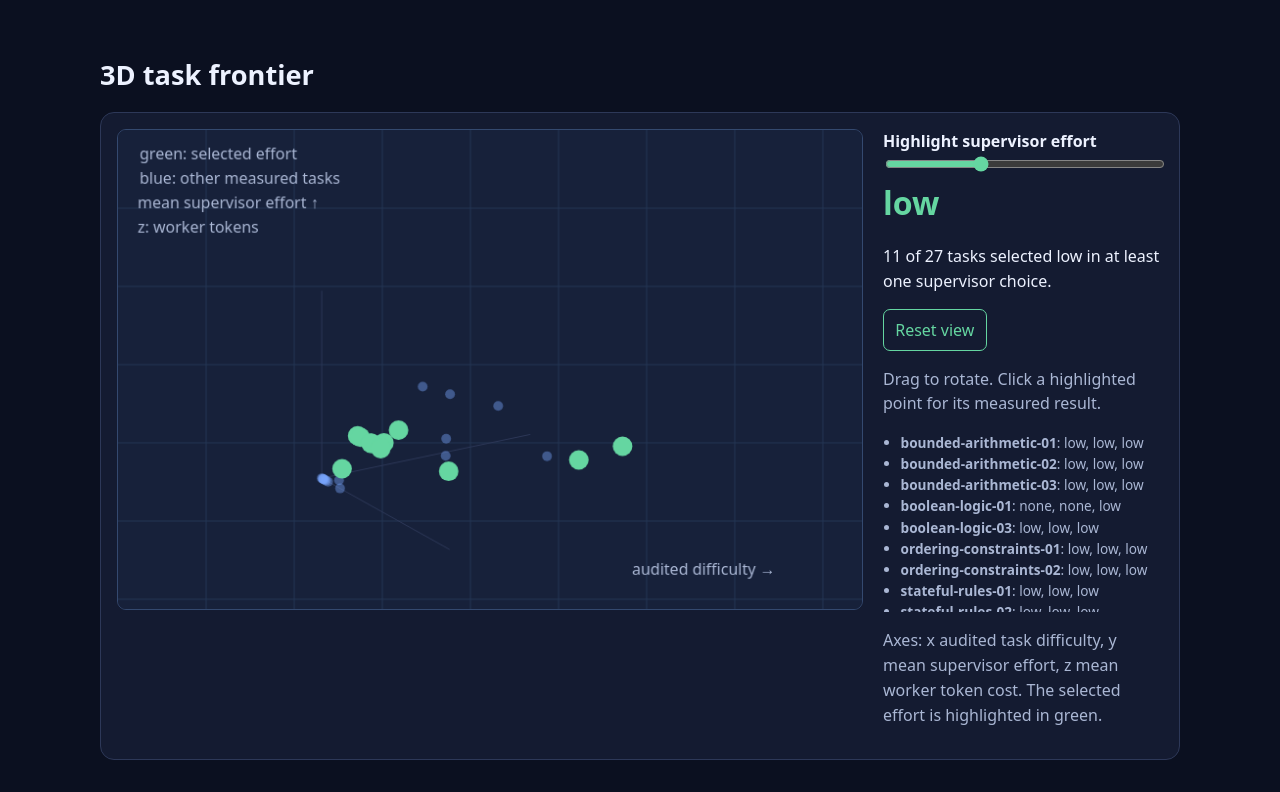
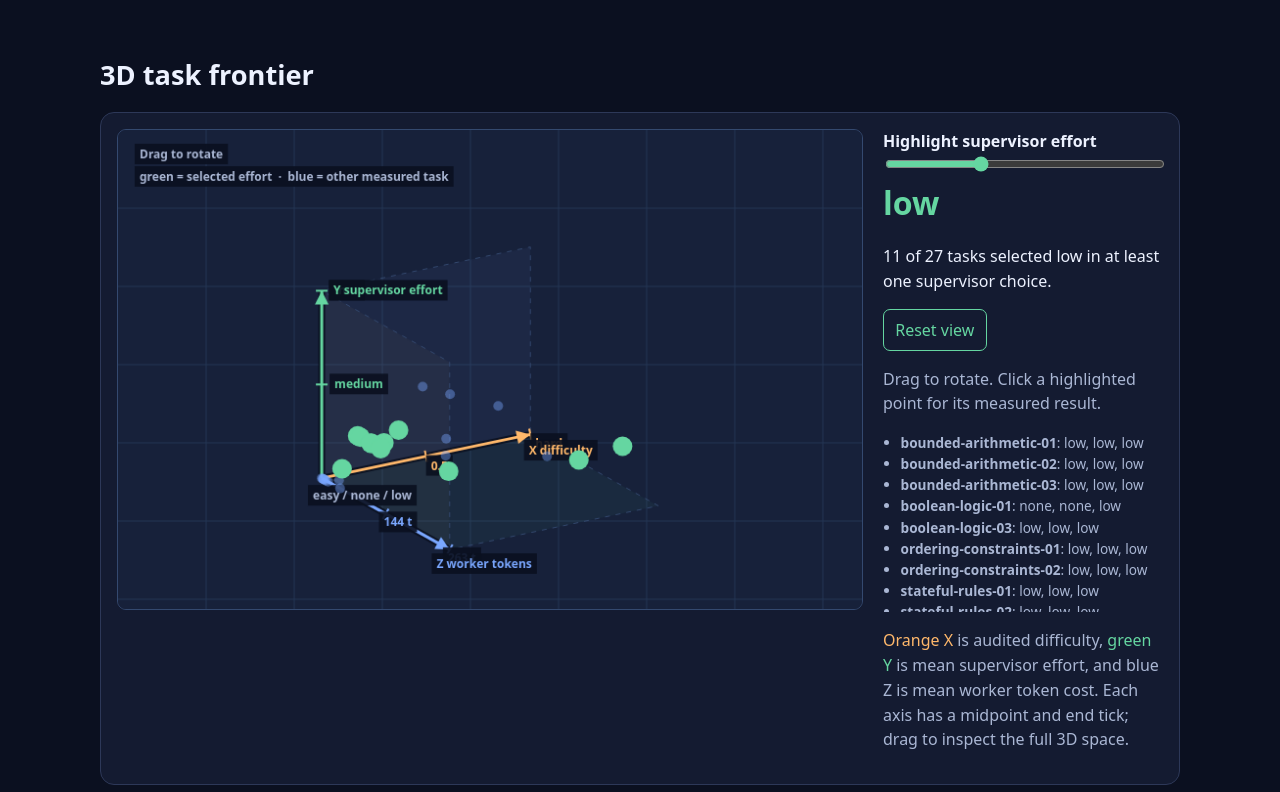
Before and after one commit to AISidesKicks/join-cheaperuh-party, a website: page docs/index.html in a window 1280 px wide. Shown: the part 1748-2540 px from the top of the page. Drawn offline with Linux system fonts and the light colour scheme.

Commit message:
fix(web): draw readable frontier axes

```diff
--- a/docs/dashboard.js
+++ b/docs/dashboard.js
@@ -18,6 +18,7 @@ function renderFrontier(data, audit) {
   const tokenValues = supervisorTasks.map((task) => task.meanTokens);
   const minTokens = Math.min(...tokenValues);
   const maxTokens = Math.max(...tokenValues);
+  const formatTokenTick = (value) => value >= 1000 ? `${(value / 1000).toFixed(1)}k` : `${Math.round(value)} t`;
   const points = supervisorTasks.map((task) => ({
     ...task,
     difficulty: auditByTask.get(task.taskId)?.difficulty ?? 0,
@@ -44,28 +45,91 @@ function renderFrontier(data, audit) {
 
   function draw() {
     const effort = selectedEffort();
+    const origin = project(-0.5, -0.5, -0.5);
+    const xEnd = project(0.5, -0.5, -0.5);
+    const yEnd = project(-0.5, 0.5, -0.5);
+    const zEnd = project(-0.5, -0.5, 0.5);
+    const xyEnd = project(0.5, 0.5, -0.5);
+    const xzEnd = project(0.5, -0.5, 0.5);
+    const yzEnd = project(-0.5, 0.5, 0.5);
+    const drawPlane = (corners, color) => {
+      context.fillStyle = color;
+      context.beginPath();
+      context.moveTo(...corners[0]);
+      corners.slice(1).forEach((corner) => context.lineTo(...corner));
+      context.closePath();
+      context.fill();
+      context.strokeStyle = "#34496f";
+      context.lineWidth = 1;
+      context.setLineDash([5, 6]);
+      context.stroke();
+      context.setLineDash([]);
+    };
+    const label = (text, x, y, color = "#edf2ff") => {
+      context.save();
+      context.font = "600 12px system-ui";
+      const width = context.measureText(text).width;
+      context.fillStyle = "rgba(11, 16, 32, .9)";
+      context.fillRect(x - 5, y - 15, width + 10, 21);
+      context.fillStyle = color;
+      context.fillText(text, x, y);
+      context.restore();
+    };
+    const drawAxis = (end, color, title, middle, endTick) => {
+      const dx = end[0] - origin[0];
+      const dy = end[1] - origin[1];
+      const length = Math.hypot(dx, dy) || 1;
+      const nx = dx / length;
+      const ny = dy / length;
+      const px = -ny;
+      const py = nx;
+      context.strokeStyle = "rgba(11, 16, 32, .9)";
+      context.lineWidth = 7;
+      context.beginPath();
+      context.moveTo(...origin);
+      context.lineTo(...end);
+      context.stroke();
+      context.strokeStyle = color;
+      context.lineWidth = 3;
+      context.beginPath();
+      context.moveTo(...origin);
+      context.lineTo(...end);
+      context.stroke();
+      context.fillStyle = color;
+      context.beginPath();
+      context.moveTo(end[0], end[1]);
+      context.lineTo(end[0] - nx * 14 + px * 7, end[1] - ny * 14 + py * 7);
+      context.lineTo(end[0] - nx * 14 - px * 7, end[1] - ny * 14 - py * 7);
+      context.closePath();
+      context.fill();
+      [[0.5, middle], [1, endTick]].forEach(([position, tick]) => {
+        const x = origin[0] + dx * position;
+        const y = origin[1] + dy * position;
+        context.strokeStyle = color;
+        context.lineWidth = 2;
+        context.beginPath();
+        context.moveTo(x - px * 6, y - py * 6);
+        context.lineTo(x + px * 6, y + py * 6);
+        context.stroke();
+        label(tick, x + px * 10 + 3, y + py * 10 + 4, color);
+      });
+      label(title, end[0] + px * 17 - 5, end[1] + py * 17 + 4, color);
+    };
     context.fillStyle = "#17213a";
     context.fillRect(0, 0, canvas.width, canvas.height);
     context.strokeStyle = "#253755";
     context.lineWidth = 1;
     for (let step = 90; step < canvas.width; step += 90) { context.beginPath(); context.moveTo(step, 0); context.lineTo(step, canvas.height); context.stroke(); }
     for (let step = 80; step < canvas.height; step += 80) { context.beginPath(); context.moveTo(0, step); context.lineTo(canvas.width, step); context.stroke(); }
-    context.fillStyle = "#aab7d4";
-    context.font = "16px system-ui";
-    context.fillText("green: selected effort", 22, 30);
-    context.fillText("blue: other measured tasks", 22, 55);
-    context.fillText("audited difficulty →", 525, 455);
-    context.fillText("mean supervisor effort ↑", 20, 80);
-    context.fillText("z: worker tokens", 20, 105);
-    const origin = project(-0.5, -0.5, -0.5);
-    [[0.5, -0.5, -0.5], [-0.5, 0.5, -0.5], [-0.5, -0.5, 0.5]].forEach((axis) => {
-      const end = project(...axis);
-      context.strokeStyle = "#2d3858";
-      context.beginPath();
-      context.moveTo(...origin);
-      context.lineTo(...end);
-      context.stroke();
-    });
+    drawPlane([origin, xEnd, xyEnd, yEnd], "rgba(122, 167, 255, .055)");
+    drawPlane([origin, xEnd, xzEnd, zEnd], "rgba(101, 214, 161, .045)");
+    drawPlane([origin, yEnd, yzEnd, zEnd], "rgba(255, 184, 107, .035)");
+    label("Drag to rotate", 22, 29, "#aab7d4");
+    label("green = selected effort  ·  blue = other measured task", 22, 52, "#aab7d4");
+    drawAxis(xEnd, "#ffb86b", "X difficulty", "0.5", "hard");
+    drawAxis(yEnd, "#65d6a1", "Y supervisor effort", "medium", "max");
+    drawAxis(zEnd, "#7aa7ff", "Z worker tokens", formatTokenTick((minTokens + maxTokens) / 2), formatTokenTick(maxTokens));
+    label("easy / none / low", origin[0] - 9, origin[1] + 22, "#aab7d4");
     projectedPoints = points.map((task) => {
       const [x, y, depth] = project(task.difficulty - 0.5, task.effort - 0.5, task.tokenCost - 0.5);
       return { task, x, y, depth, matches: task.selectedEfforts.includes(effort) };
--- a/docs/index.html
+++ b/docs/index.html
@@ -3,7 +3,7 @@
 <head>
   <meta charset="UTF-8">
   <meta name="viewport" content="width=device-width, initial-scale=1.0">
-  <meta name="cheaperuh-build" content="2026.09.12-effort-audit.4">
+  <meta name="cheaperuh-build" content="2026.09.12-effort-audit.5">
   <title>Join cheaperuh party - reasoning router</title>
   <style>
     :root { --bg:#0b1020; --surface:#141b31; --fg:#edf2ff; --muted:#aab7d4; --accent:#65d6a1; --blue:#7aa7ff; --orange:#ffb86b; --border:#2d3858; }
@@ -30,7 +30,7 @@
 
     <section><h2>Measured three-arm comparison</h2><p class="note">Each strategy made 243 canonical worker attempts. Cost includes the supervisor's own selection calls where applicable.</p><div class="table-wrap"><table><thead><tr><th>Strategy</th><th>Verified</th><th>Worker tokens</th><th>Worker cost</th><th>Supervisor cost</th><th>Combined cost</th></tr></thead><tbody id="strategyRows"></tbody></table></div></section>
 
-    <section><h2>3D task frontier</h2><div class="explorer"><canvas id="frontier" width="760" height="490" tabindex="0" role="img" aria-label="Measured interactive 3D task frontier. Drag to rotate and click a point for task details."></canvas><div><label for="effort">Highlight supervisor effort</label><input id="effort" type="range" min="0" max="6" value="2" step="1" aria-describedby="frontierStatus"><div class="readout" id="effortValue">low</div><p id="frontierStatus" role="status">Loading measured task data.</p><button id="resetFrontier" type="button">Reset view</button><p class="note" id="frontierDetail">Drag to rotate. Click a point for its measured result.</p><ul class="frontier-list" id="frontierMatches" aria-label="Tasks highlighted by selected effort"></ul><p class="note">Axes: x audited task difficulty, y mean supervisor effort, z mean worker token cost. The selected effort is highlighted in green.</p></div></div></section>
+    <section><h2>3D task frontier</h2><div class="explorer"><canvas id="frontier" width="760" height="490" tabindex="0" role="img" aria-label="Measured interactive 3D task frontier. Drag to rotate and click a point for task details."></canvas><div><label for="effort">Highlight supervisor effort</label><input id="effort" type="range" min="0" max="6" value="2" step="1" aria-describedby="frontierStatus"><div class="readout" id="effortValue">low</div><p id="frontierStatus" role="status">Loading measured task data.</p><button id="resetFrontier" type="button">Reset view</button><p class="note" id="frontierDetail">Drag to rotate. Click a point for its measured result.</p><ul class="frontier-list" id="frontierMatches" aria-label="Tasks highlighted by selected effort"></ul><p class="note"><span class="warn">Orange X</span> is audited difficulty, <span class="good">green Y</span> is mean supervisor effort, and blue Z is mean worker token cost. Each axis has a midpoint and end tick; drag to inspect the full 3D space.</p></div></div></section>
 
     <section><h2>All 27 task outcomes</h2><p class="note">Every row is a three-choice by three-attempt matrix. Supervisor selections and rationales are published without hidden prompts or model responses.</p><div class="table-wrap"><table><thead><tr><th>Category and task</th><th>Supervisor choices</th><th>Supervisor</th><th>Always none</th><th>Always high</th><th>Supervisor cost</th></tr></thead><tbody id="taskRows"></tbody></table></div><p class="note">Download the complete sanitized evidence: <a href="data/expanded-v1.json">expanded-v1.json</a>.</p></section>
 
```
